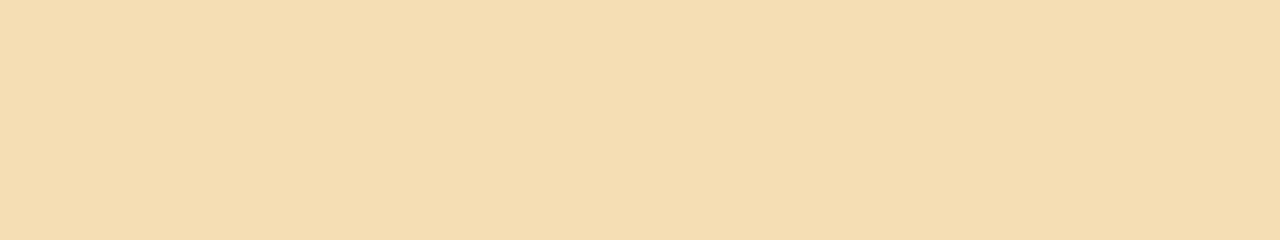
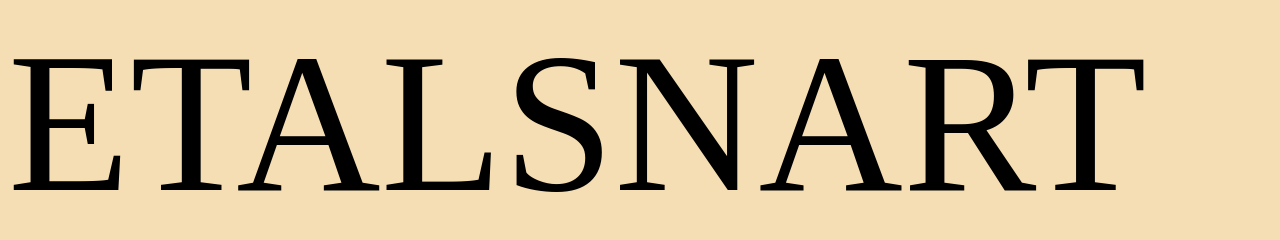
Before and after one commit to ke4tri/translator, a plain HTML site: page index.html in a window 1280 px wide. Drawn offline with Linux system fonts and the light colour scheme.

Commit message:
working on header but not working way I want

```diff
--- a/index.html
+++ b/index.html
@@ -5,9 +5,10 @@
     <meta name="viewport" content="width=device-width, initial-scale=1.0">
     <meta http-equiv="X-UA-Compatible" content="ie=edge">
     <link rel="stylesheet" href="main.css">
-    <title>Document</title>
+    <title>Etalsnart</title>
 </head>
 <body>
+    <div class="logo">ETALSNART</div>
 
 
     <script src="main.js"></script>
--- a/main.css
+++ b/main.css
@@ -1,3 +1,17 @@
 body {
+    display: flex;
     background-color: wheat;
+
 }
+.logo {
+    justify-content: center;
+    text-align: center;
+    font-size: 200px;
+    /* border: 1px black solid; */
+}
+
+/* .logo2 {
+    text-align: center;
+    font-size: 200px;
+    padding-top: 50px;
+} */
--- a/main.js
+++ b/main.js
@@ -2,3 +2,9 @@ const printToDom = (stringToPrint, divId) => {
     const selectedDiv = document.getElementById(divId);
     selectedDiv.innerHTML += stringToPrint;
 };
+
+// was going to use this as a way to change the color of ART but cannot put it in its on class this way
+let concat_word = (word1,word2) => {
+    let word3 = `${word1}+${word2}`;
+    return word3
+};
```
